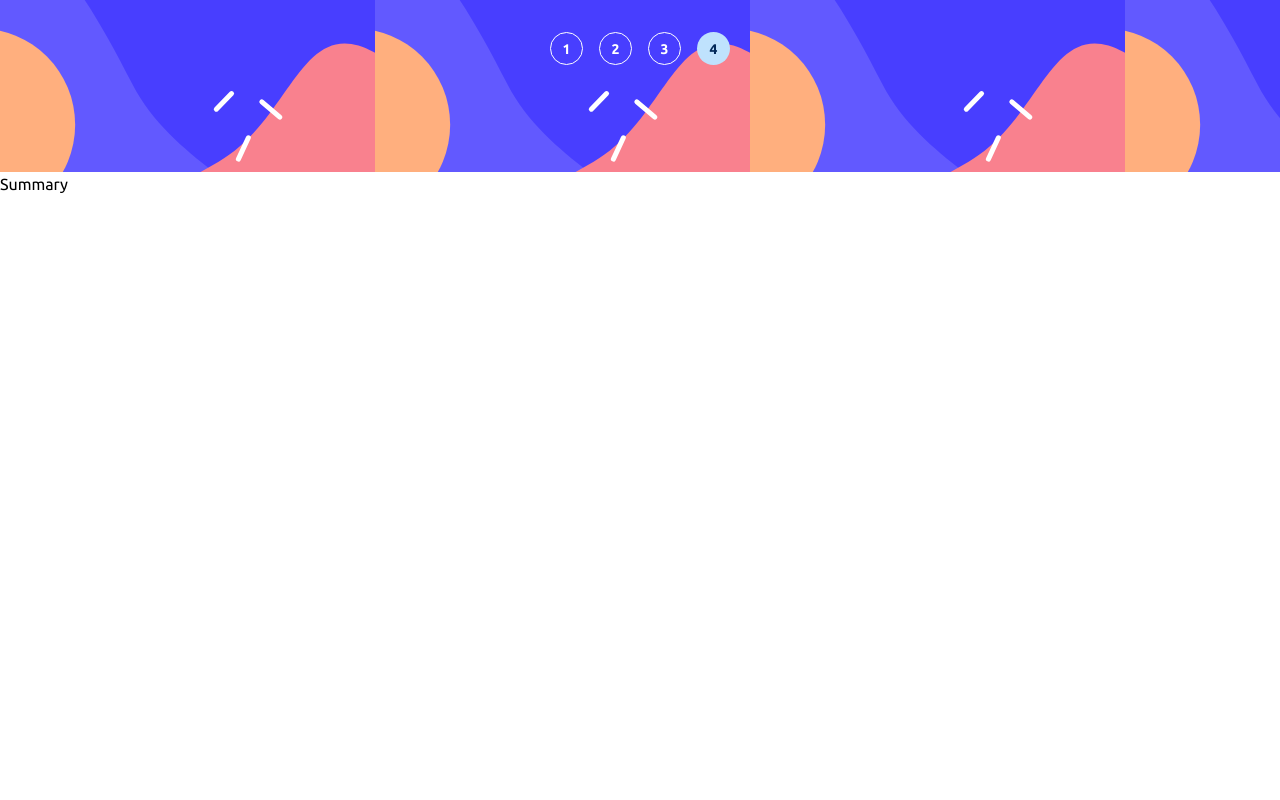
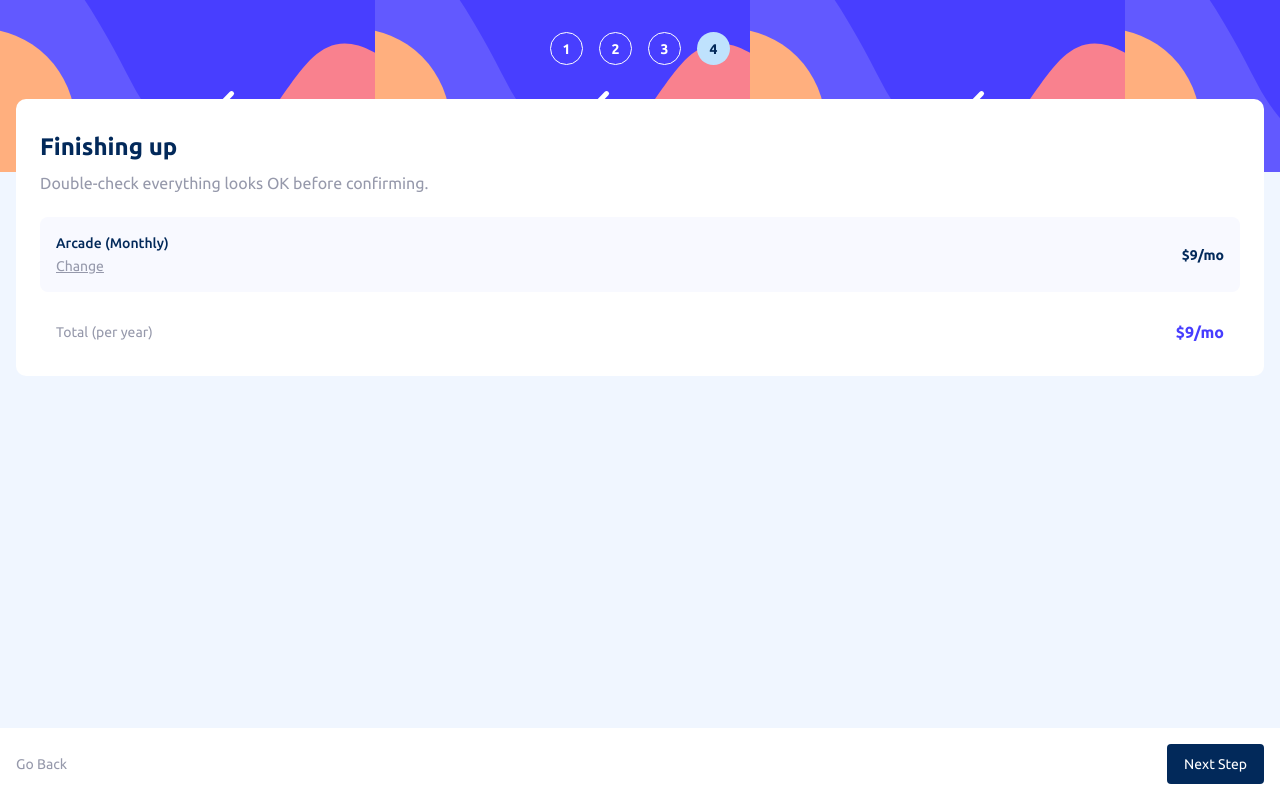
Before and after one commit to kncalderong/multistep-form, a React (Vite) app: page /summary in a window 1280 px wide. Built offline with nearby package versions, Linux system fonts and the light colour scheme.

Commit message:
feat: show summarize of all selections logic added

```diff
--- a/src/pages/form/AddsOn.tsx
+++ b/src/pages/form/AddsOn.tsx
@@ -51,7 +51,7 @@ const AddsOn = () => {
       </div>
       <div className='flex justify-between p-4 items-center'>
         <div className='text-sm text-cool-gray cursor-pointer' onClick={() => runValidations('/select-plan')} >Go Back</div>
-        <div className='w-[97px] h-[40px] bg-marine-blue text-white text-sm flex justify-center items-center rounded-[4px] cursor-pointer' onClick={() => runValidations('/confirmation')} >Next Step</div>
+        <div className='w-[97px] h-[40px] bg-marine-blue text-white text-sm flex justify-center items-center rounded-[4px] cursor-pointer' onClick={() => runValidations('/summary')} >Next Step</div>
       </div>
     </div>
   )
--- a/src/pages/form/Summary.tsx
+++ b/src/pages/form/Summary.tsx
@@ -1,9 +1,98 @@
-import React from 'react'
+import React, { useEffect, useState } from 'react'
+import { useNavigate } from 'react-router-dom'
+import { useAppContext } from '../../context/appContext'
+import allPrices from '../../utils/allPrices'
+import { addsOptions } from './AddsOn'
+import { planOptions } from './SelectPlan'
+import capitalize from '../../utils/capitalize'
+
+type AddOns = {
+  addOn: addsOptions,
+  price: number
+}
+interface FinalForm {
+  name: string,
+  phone: string,
+  email: string,
+  typeOfCharge: 'Monthly' | 'Yearly',
+  selectedPlan: planOptions,
+  planCost: number,
+  addOns: AddOns[],
+  total: number
+}
 
 const Summary = () => {
+  const navigate = useNavigate()
+  const { name, phone, email, isMonthlyPlan, selectedAddsOn, selectedPlan, updateInfo } = useAppContext()
+  const [finalForm, setFinalForm] = useState<FinalForm | null>(null)
+
+  useEffect(() => {
+    const addOns = selectedAddsOn.map((item: addsOptions) => {
+      return {
+        addOn: item,
+        price: allPrices[item]
+      }
+    })
+    const total = selectedAddsOn.reduce((accumulator, current) => {
+      return accumulator + allPrices[current]
+    }, 0) + allPrices[selectedPlan]
+
+    const objToSubimt: FinalForm = {
+      name,
+      phone: `${phone}`,
+      email,
+      typeOfCharge: isMonthlyPlan ? 'Monthly' : 'Yearly',
+      selectedPlan,
+      planCost: allPrices[selectedPlan],
+      addOns,
+      total
+    }
+    setFinalForm(objToSubimt)
+  }, [])
+
+  const runValidations = (url: string) => {
+    navigate(url)
+  }
+
+  if (finalForm === null) return
+
   return (
-    <div>
-      Summary
+    <div className='flex flex-col grow' >
+      <div className='flex justify-center items-start p-4 grow bg-magnolia'>
+        <div className='bg-white py-8 px-6 w-full rounded-[10px] mt-[-89px] ' >
+          <div className='flex flex-col'>
+            <h2 className='text-2xl text-marine-blue font-bold mb-2' >Finishing up</h2>
+            <p className='text-cool-gray mb-[22px]' >Double-check everything looks OK before confirming.</p>
+            <div className='flex flex-col gap-3'>
+              <div className='flex flex-col p-4 bg-very-light-gray gap-3 rounded-lg' >
+                <div className={`flex justify-between items-center  ${finalForm.addOns.length > 0 && 'border-b-[1px] border-b-light-gray pb-3'}`} >
+                  <div className='flex flex-col gap-[3px]'>
+                    <p className='text-marine-blue font-medium text-sm'>{`${capitalize(finalForm.selectedPlan.split('-')[0])} (${finalForm.typeOfCharge})`} </p>
+                    <p className='text-sm text-cool-gray underline cursor-pointer' onClick={() => navigate('/select-plan')} >Change</p>
+                  </div>
+                  <p className='font-bold text-marine-blue text-sm'> {`$${finalForm.planCost}/${isMonthlyPlan ? 'mo' : 'yr'}`}</p>
+                </div>
+                {finalForm.addOns.map((item: AddOns) => {
+                  return (
+                    <div className='flex justify-between items-center' >
+                      <p className='text-cool-gray text-sm'>{`${capitalize(item.addOn.split('-')[0])} ${item.addOn.split('-')[1]}`}</p>
+                      <p className='text-marine-blue text-sm'>{`+$${item.price}/${isMonthlyPlan ? 'mo' : 'yr'}`}</p>
+                    </div>)
+                })
+                }
+              </div>
+              <div className='flex justify-between items-center p-4 pb-0'>
+                <p className='text-cool-gray text-sm' >Total (per year)</p>
+                <p className='text-purplish-blue font-bold'> {`$${finalForm.total}/${isMonthlyPlan ? 'mo' : 'yr'}`}</p>
+              </div>
+            </div>
+          </div>
+        </div>
+      </div>
+      <div className='flex justify-between p-4 items-center'>
+        <div className='text-sm text-cool-gray cursor-pointer' onClick={() => runValidations('/adds-on')} >Go Back</div>
+        <div className='w-[97px] h-[40px] bg-marine-blue text-white text-sm flex justify-center items-center rounded-[4px] cursor-pointer' onClick={() => runValidations('/confirmation')} >Next Step</div>
+      </div>
     </div>
   )
 }
--- /dev/null
+++ b/src/utils/allPrices.ts
@@ -0,0 +1,17 @@
+
+const allPrices = {
+  'online-service-monthly': 1,
+  'larger-storage-monthly': 2,
+  'customizable-profile-monthly': 2,
+  'online-service-yearly': 10,
+  'larger-storage-yearly': 20,
+  'customizable-profile-yearly': 20,
+  'arcade-month': 9,
+  'advanced-month': 12,
+  'pro-month': 15,
+  'arcade-year': 90,
+  'advanced-year': 120,
+  'pro-year': 150
+}
+
+export default allPrices
--- /dev/null
+++ b/src/utils/capitalize.ts
@@ -0,0 +1,7 @@
+const capitalize = (word: string): string =>{
+  if (word.length < 1) return word
+  word = word[0].toUpperCase() + word.substring(1)
+  return word
+}
+
+export default capitalize
```
